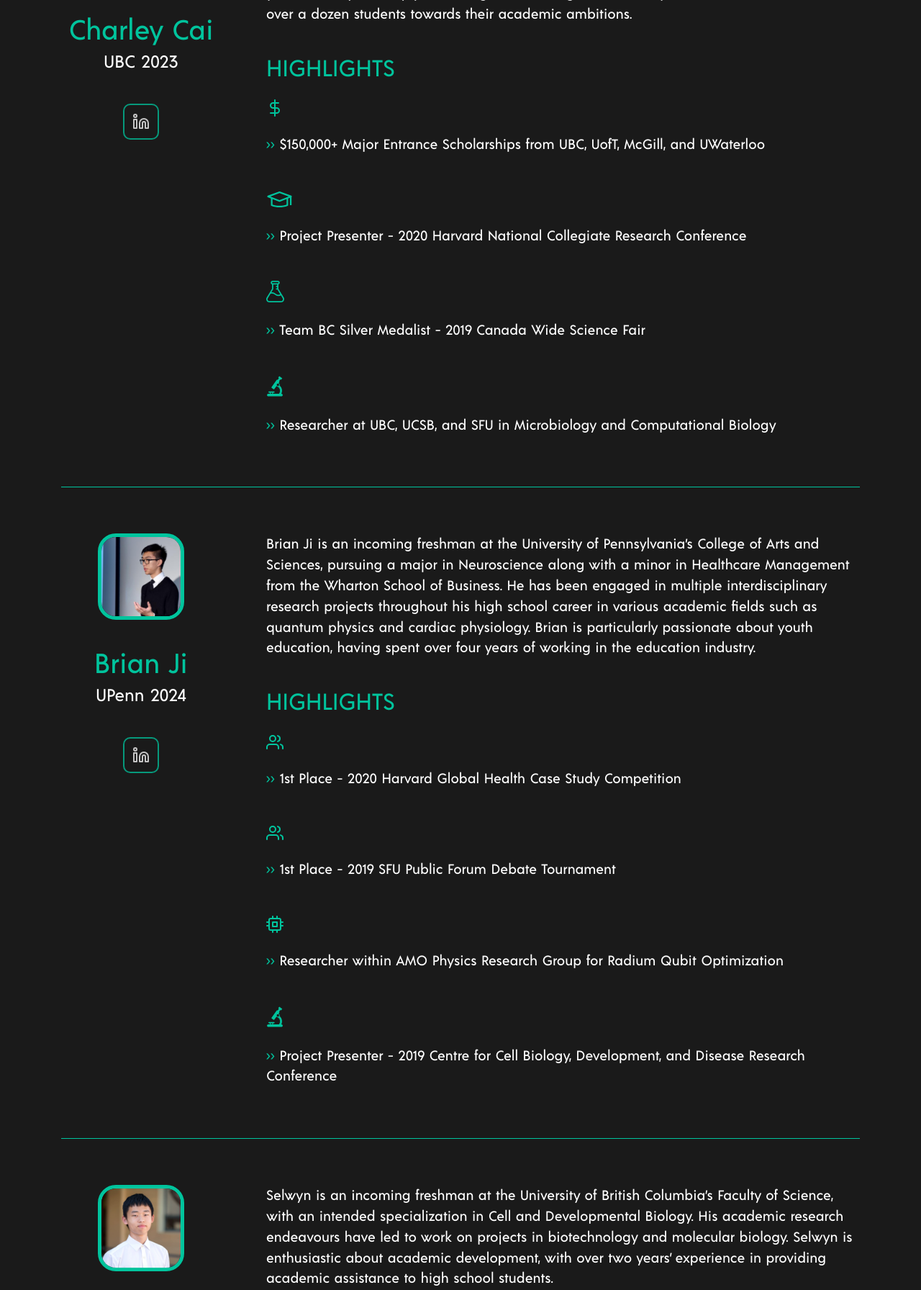
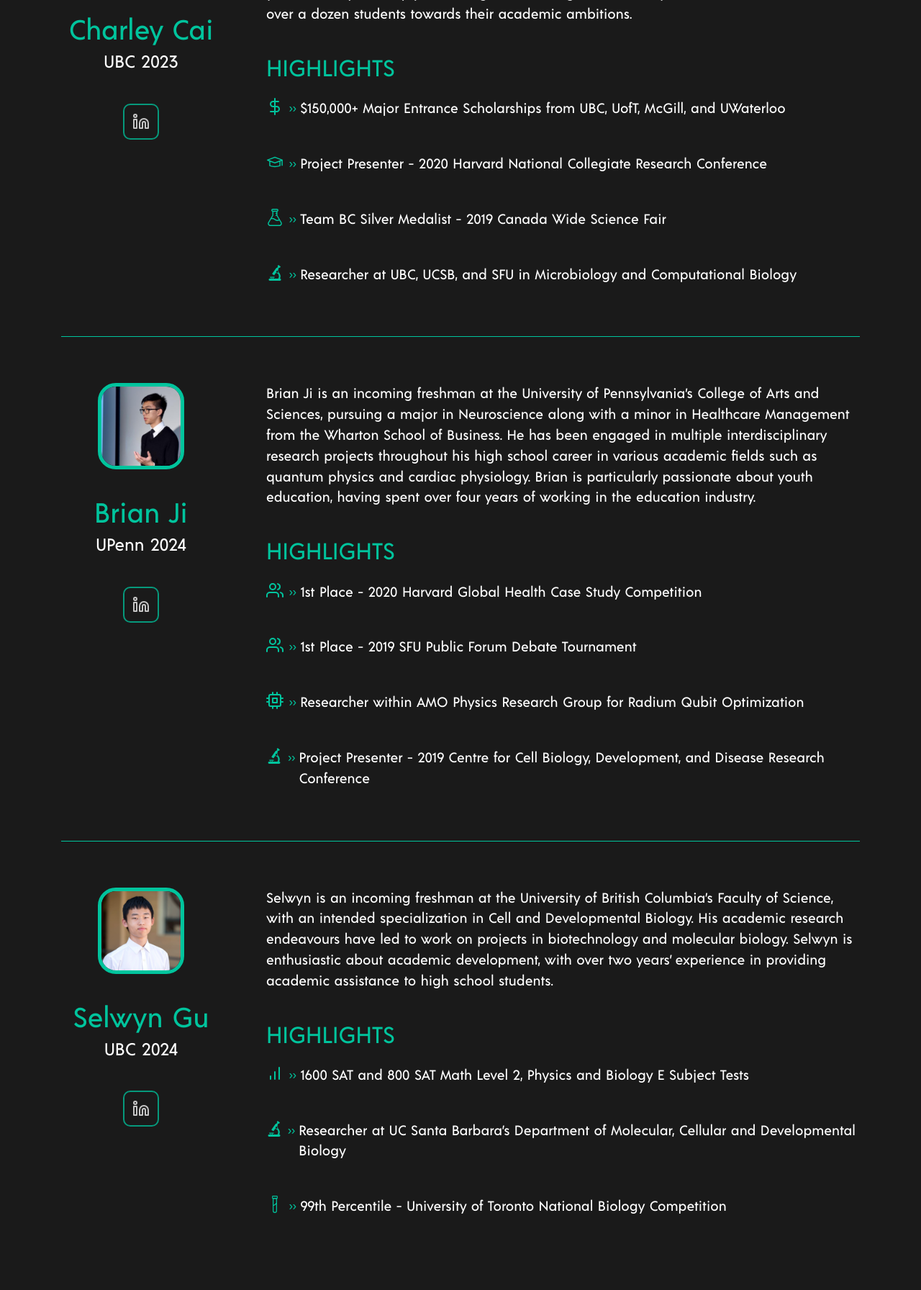
Before and after one commit to happyoliver/acuoconsulting.github.io, a Flask app: page / in a window 1280 px wide. Shown: the part 3484-5276 px from the top of the page at 72% size. Run offline with Flask 2, Linux system fonts and the light colour scheme; data that the repository does not hold is empty; some libraries are stand-ins or nearby versions.

Commit message:
UX: Highlight alignment changes

```diff
--- a/css/style.css
+++ b/css/style.css
@@ -467,3 +467,23 @@ label.selected-filter {
 .timeline-bullet{
     white-space: pre;
 }
+.list-details {
+    display: flex;
+}
+
+.list-details {
+    display: flex;
+    align-items: flex-start;
+}
+
+.list-details img {
+    width: 24px;
+    height: 24px;
+}
+.list-details span {
+    padding: 2px 5px 0 8px;
+}
+
+/* .list-details p {
+    padding-top: 10px;
+} */
--- a/templates/index.html
+++ b/templates/index.html
@@ -338,35 +338,43 @@
             <div class="">
                 <div class="row">
                     <div class="col py-3">
-                        <a>
-                                <img src="../assets/icons/dollar-sign.svg"><br><br>
-                                <p><span class="chevron">››</span> $150,000+ Major Entrance Scholarships from UBC, UofT, McGill, and UWaterloo
+                        <div class="list-details">
+                                <img src="../assets/icons/dollar-sign.svg" />
+                                <span class="chevron">››</span>
+                                <p>
+                                    $150,000+ Major Entrance Scholarships from UBC, UofT, McGill, and UWaterloo
                                 </p>
-                        </a>
+                        </div>
                     </div>
                     <div class="w-100"></div>
                     <div class="col py-3">
-                        <a>
-                                <img src="../assets/icons/grad-hat.svg"><br><br>
-                                <p><span class="chevron">››</span> Project Presenter - 2020 Harvard National Collegiate Research Conference
+                        <div class="list-details">
+                                <img src="../assets/icons/grad-hat.svg" />
+                                <span class="chevron">››</span>
+                                <p>
+                                    Project Presenter - 2020 Harvard National Collegiate Research Conference
                                 </p>
-                        </a>
+                        </div>
                     </div>
                     <div class="w-100"></div>
                     <div class="col py-3">
-                        <a>
-                                <img src="../assets/icons/erlenmeyerflask.svg"><br><br>
-                                <p><span class="chevron">››</span> Team BC Silver Medalist - 2019 Canada Wide Science Fair
+                        <div class="list-details">
+                                <img src="../assets/icons/erlenmeyerflask.svg" />
+                                <span class="chevron">››</span>
+                                <p>
+                                    Team BC Silver Medalist - 2019 Canada Wide Science Fair
                                 </p>
-                        </a>
+                        </div>
                     </div>
                     <div class="w-100"></div>
                     <div class="col py-3">
-                        <a>
-                                <img src="../assets/icons/microscope.svg"><br><br>
-                                <p><span class="chevron">››</span> Researcher at UBC, UCSB, and SFU in Microbiology and Computational Biology
+                        <div class="list-details">
+                                <img src="../assets/icons/microscope.svg" />
+                                <span class="chevron">››</span>
+                                <p>
+                                    Researcher at UBC, UCSB, and SFU in Microbiology and Computational Biology
                                 </p>
-                        </a>
+                        </div>
                     </div>
                     <div class="w-100"></div>
                 </div>
@@ -409,35 +417,43 @@
             <div class="">
                 <div class="row">
                     <div class="col py-3">
-                        <a>
-                                <img src="../assets/icons/users.svg"><br><br>
-                                <p><span class="chevron">››</span> 1st Place - 2020 Harvard Global Health Case Study Competition
+                        <div class="list-details">
+                                <img src="../assets/icons/users.svg" />
+                                <span class="chevron">››</span>
+                                <p>
+                                    1st Place - 2020 Harvard Global Health Case Study Competition
                                 </p>
-                        </a>
+                        </div>
                     </div>
                     <div class="w-100"></div>
                     <div class="col py-3">
-                        <a>
-                                <img src="../assets/icons/users.svg"><br><br>
-                                <p><span class="chevron">››</span> 1st Place - 2019 SFU Public Forum Debate Tournament
+                        <div class="list-details">
+                                <img src="../assets/icons/users.svg" />
+                                <span class="chevron">››</span>
+                                <p>
+                                     1st Place - 2019 SFU Public Forum Debate Tournament
                                 </p>
-                        </a>
+                            </div>
                     </div>
                     <div class="w-100"></div>
                     <div class="col py-3">
-                        <a>
-                                <img src="../assets/icons/cpu.svg"><br><br>
-                                <p><span class="chevron">››</span> Researcher within AMO Physics Research Group for Radium Qubit Optimization
+                        <div class="list-details">
+                                <img src="../assets/icons/cpu.svg" />
+                                <span class="chevron">››</span>
+                                <p>
+                                    Researcher within AMO Physics Research Group for Radium Qubit Optimization
                                 </p>
-                        </a>
+                        </div>
                     </div>
                     <div class="w-100"></div>
                     <div class="col py-3">
-                        <a>
-                                <img src="../assets/icons/microscope.svg"><br><br>
-                                <p><span class="chevron">››</span> Project Presenter - 2019 Centre for Cell Biology, Development, and Disease Research Conference
+                        <div class="list-details">
+                                <img src="../assets/icons/microscope.svg" />
+                                <span class="chevron">››</span>
+                                <p>
+                                    Project Presenter - 2019 Centre for Cell Biology, Development, and Disease Research Conference
                                 </p>
-                        </a>
+                        </div>
                     </div>
                     <div class="w-100"></div>
                 </div>
@@ -479,25 +495,31 @@
             <div class="">
                 <div class="row">
                     <div class="col py-3">
-                        <a>
-                                <img src="../assets/icons/bar-chart.svg"><br><br>
-                                <p><span class="chevron">››</span> 1600 SAT and 800 SAT Math Level 2, Physics and Biology E Subject Tests
+                        <div class="list-details">
+                                <img src="../assets/icons/bar-chart.svg" />
+                                <span class="chevron">››</span>
+                                <p>
+                                    1600 SAT and 800 SAT Math Level 2, Physics and Biology E Subject Tests
                                 </p>
-                        </a>
+                        </div>
                     </div>
                     <div class="w-100"></div>
                     <div class="col py-3">
-                        <a>
-                                <img src="../assets/icons/microscope.svg"><br><br>
-                                <p><span class="chevron">››</span> Researcher at UC Santa Barbara’s Department of Molecular, Cellular and Developmental Biology
+                        <div class="list-details">
+                                <img src="../assets/icons/microscope.svg" />
+                                <span class="chevron">››</span>
+                                <p>
+                                    Researcher at UC Santa Barbara’s Department of Molecular, Cellular and Developmental Biology
                                 </p>
-                        </a>
+                        </div>
                     </div>
                     <div class="w-100"></div>
                     <div class="col py-3">
-                        <a>
-                                <img src="../assets/icons/testtube.svg"><br><br>
-                                <p><span class="chevron">››</span> 99th Percentile - University of Toronto National Biology Competition
+                        <div class="list-details">
+                                <img src="../assets/icons/testtube.svg" />
+                                <span class="chevron">››</span>
+                                <p>
+                                    99th Percentile - University of Toronto National Biology Competition
                                 </p>
                         </a>
                     </div>
@@ -544,35 +566,43 @@
             <div class="">
                 <div class="row">
                     <div class="col py-3">
-                        <a>
+                        <div class="list-details">
                                 <img src="../assets/icons/github.svg"><br><br>
-                                <p><span class="chevron">››</span> 2000+ contributions on Github and 6+ year coding experience
+                                <span class="chevron">››</span>
+                                <p>
+                                    2000+ contributions on Github and 6+ year coding experience
                                 </p>
-                        </a>
+                            </div>
                     </div>
                     <div class="w-100"></div>
                     <div class="col py-3">
-                        <a>
+                        <div class="list-details">
                                 <img src="../assets/icons/book-open.svg"><br><br>
-                                <p><span class="chevron">››</span> Fluent in Java, Javascript, Python, R
+                                <span class="chevron">››</span>
+                                <p>
+                                    Fluent in Java, Javascript, Python, R
                                 </p>
-                        </a>
+                            </div>
                     </div>
                     <div class="w-100"></div>
                     <div class="col py-3">
-                        <a>
+                        <div class="list-details">
                                 <img src="../assets/icons/box.svg"><br><br>
-                                <p><span class="chevron">››</span> Rank 33 out of 5,832 in the Two Sigma Investments AI Challenge
+                                <span class="chevron">››</span>
+                                <p>
+                                    Rank 33 out of 5,832 in the Two Sigma Investments AI Challenge
                                 </p>
-                        </a>
+                            </div>
                     </div>
                     <div class="w-100"></div>
                     <div class="col py-3">
-                        <a>
-                                <img src="../assets/icons/microscope.svg"><br><br>
-                                <p><span class="chevron">››</span> SFU Assistant Developer - Optimized Robinson-Foulds distribution computation
+                        <div class="list-details">
+                                <img src="../assets/icons/microscope.svg" />
+                                <span class="chevron">››</span>
+                                <p>
+                                    SFU Assistant Developer - Optimized Robinson-Foulds distribution computation
                                 </p>
-                        </a>
+                        </div>
                     </div>
                     <div class="w-100"></div>
                 </div>
@@ -597,8 +627,8 @@
     <p>
         ACUO <br>
         Latin: [ˈa.kʊ.oː] <br>
-        <li> To make pointed, sharpen, whet.
-    <li> To exercise, practice, improve.
+        <li> To make pointed, sharpen, whet.</li>
+        <li> To exercise, practice, improve.</li>
     </p>
     <br><br><br>
     <div class="row justify-content-center">
```
